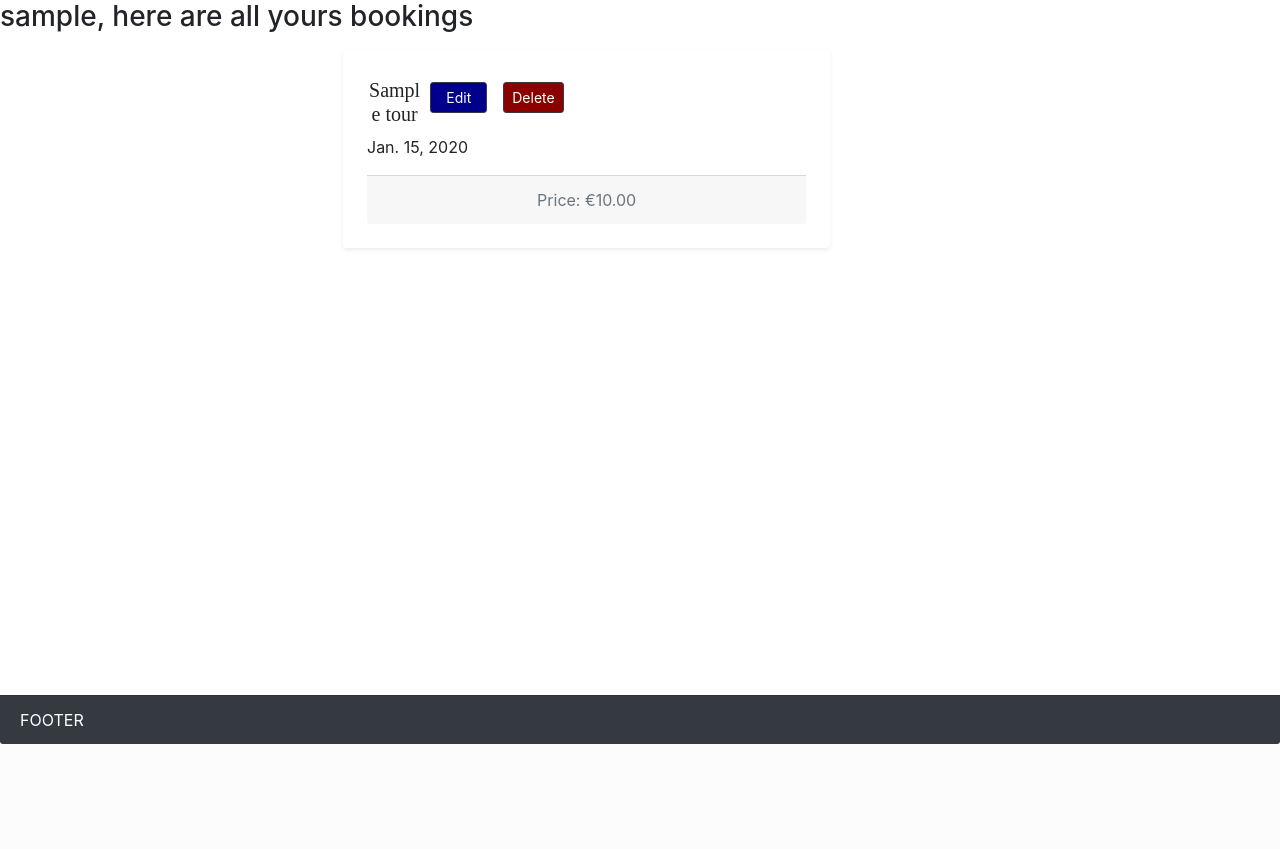
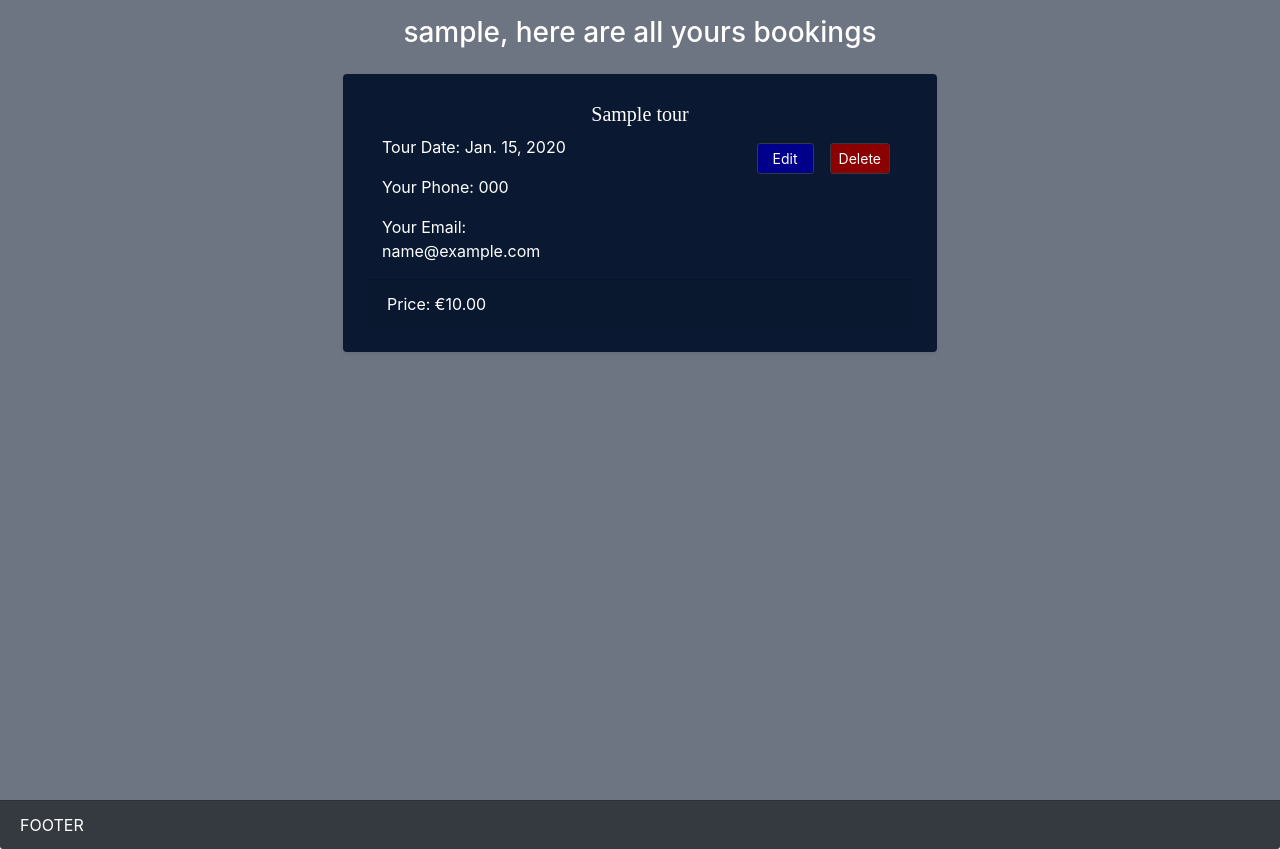
Before and after one commit to Viacheslav1510/CI_PB_PP4, a Django app: page /bookings/ in a window 1280 px wide. Shown: the part 56-905 px from the top of the page. Before the commit the page ends 800 px from the top, so only its background shows below. Run offline with Django 3.2, Linux system fonts and the light colour scheme; a user stored in the database is signed in; tables that the repository leaves empty hold one stand-in row (values such as "Sample post"); some libraries are stand-ins or nearby versions.

Commit message:
add styles to booking pages

```diff
--- a/static/css/style.css
+++ b/static/css/style.css
@@ -167,7 +167,7 @@ h5 {
   margin: 0px 2px;
 }
 
-/* Forms container */
+/* Forms containers */
 .blog-details-container {
   background-image: url('https://res.cloudinary.com/slava-cloud/image/upload/v1678394196/IMG-1497_wnwwzz.jpg');
   min-height: 100vh;
@@ -196,6 +196,20 @@ h5 {
   background-color: #6E7582;
   min-height: 100vh;
 }
+
+.book-a-trip-container {
+  background-image: url('https://res.cloudinary.com/slava-cloud/image/upload/v1678805211/653720_oozhtb.jpg');
+  min-height: 100vh;
+  background-size: cover;
+  background-repeat: no-repeat;
+  background-position: center center;
+}
+
+.bookings-container {
+  background-color: #6E7582;
+  min-height: 100vh;
+}
+
 .login-container {
   background-image: url('https://res.cloudinary.com/slava-cloud/image/upload/v1678290488/sign_up_lfdfw9.jpg');
   min-height: 100vh;
@@ -226,6 +240,12 @@ h5 {
   box-shadow: 10px 10px 15px rgb(238, 129, 4);
 }
 
+/* Booking pages */
+.book-trip-text {
+  color: #781D42;
+  font-weight: bold;
+}
+
 /* Footer */
 footer {
   margin-top: auto;
--- a/templates/booking/bookings.html
+++ b/templates/booking/bookings.html
@@ -3,34 +3,37 @@
 {% block content %}
 
 {% if bookings %}
-<h3>{{user.username}}, here are all yours bookings</h3>
+<div class="container-fluid bookings-container text-white">
+    <h3 class="text-center m-3">{{user.username}}, here are all yours bookings</h3>
     {% for booking in bookings %}
     <div class="row">
-    <div class="col-md-5 offset-md-3">
-        <div class="card rounded m-2 shadow-sm border-0">
+        <div class="col-md-6 offset-md-3">
+            <div class="card rounded m-2 shadow-sm border-0 details-post-card ">
                 <div class="card-body p-4">
+                    <h5 class="posts-title">{{ booking.tour }}</h5>
+                    <div class="row">
                         <div class="col-6">
-
-                    <a href="{% url 'delete-booking' booking.id %}" class="btn btn-dark btn-sm m-2 float-right delete-btn">Delete</a>
-                    <a href="{% url 'edit-booking' booking.id %}" class="btn btn-dark btn-sm m-2 float-right edit-btn">  Edit  </a>
-
+                            <p>Tour Date: {{ booking.tour_date }}</p>
+                            <p>Your Phone: {{ booking.phone }}</p>
+                            <p>Your Email: {{ booking.email }}</p>
                         </div>
-                <h5 class="posts-title">{{ booking.tour }}</h5>
-                <p>{{ booking.tour_date }}</p>
-                <p>{{ booking.time }}</p>
-                <p>{{ booking.number_of_seats }}</p>
-                <div class="card-footer text-muted text-center mt-auto">
+                        <div class="col-6">
+                            <a href="{% url 'delete-booking' booking.id %}"
+                            class="btn btn-dark btn-sm m-2 float-right delete-btn">Delete</a>
+                            <a href="{% url 'edit-booking' booking.id %}"
+                            class="btn btn-dark btn-sm m-2 float-right edit-btn"> Edit </a>
+                        </div>
+                    </div>
+                    <div class="card-footer mt-auto">
                         Price: €{{ booking.tour.price }}
                     </div>
-
                 </div>
-
             </div>
         </div>
     </div>
     {% endfor %}
     {% else %}
-<h3>You haven't booked your trip yet</h3>
+    <h3 class="text-white text-center">{{user.username}}, you haven't booked your trip yet</h3>
     {% endif %}
 
 
```
Also changed, not shown: templates/booking/book-a-trip.html (+6 -2 lines). Lines whose indentation alone changed are shown as unchanged.
